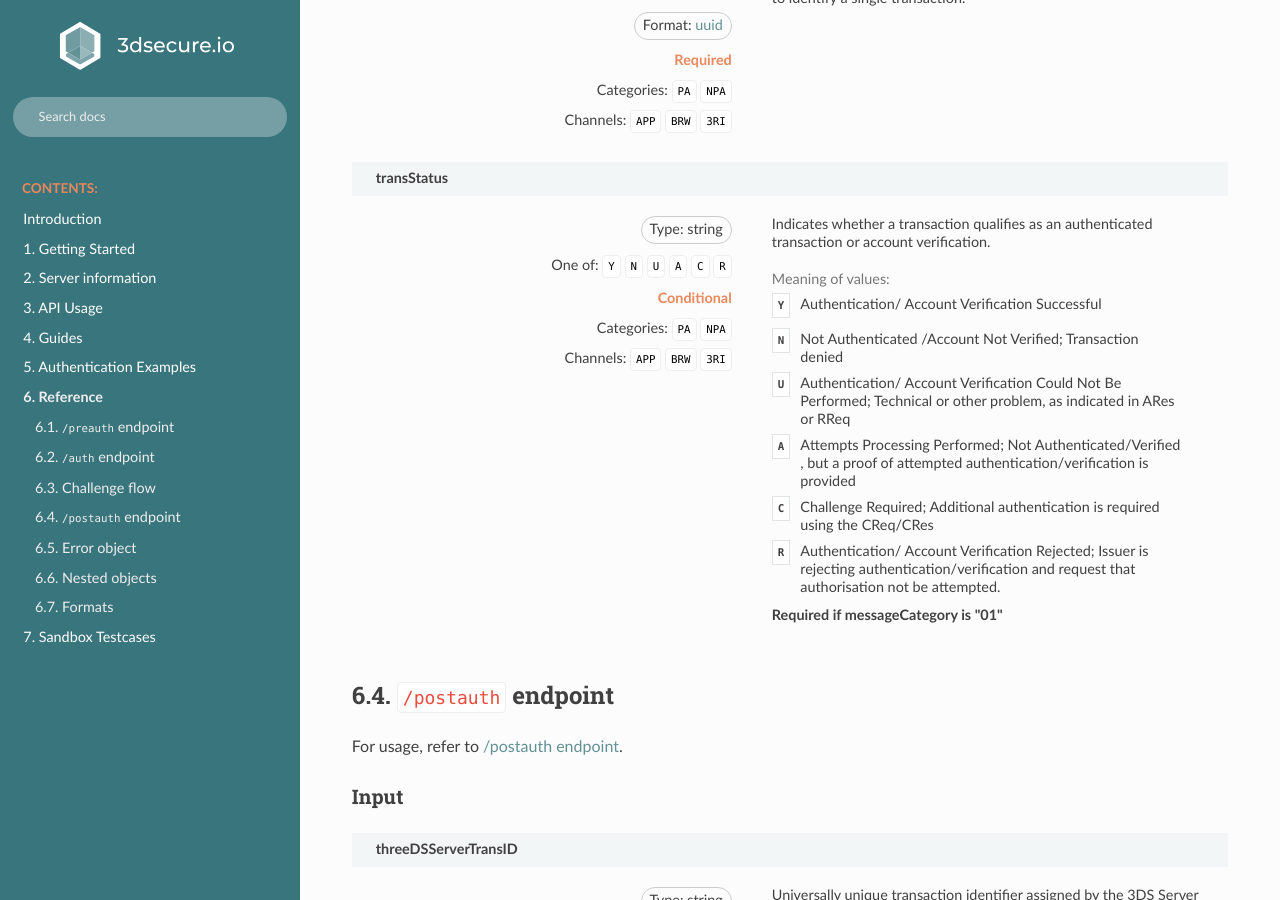
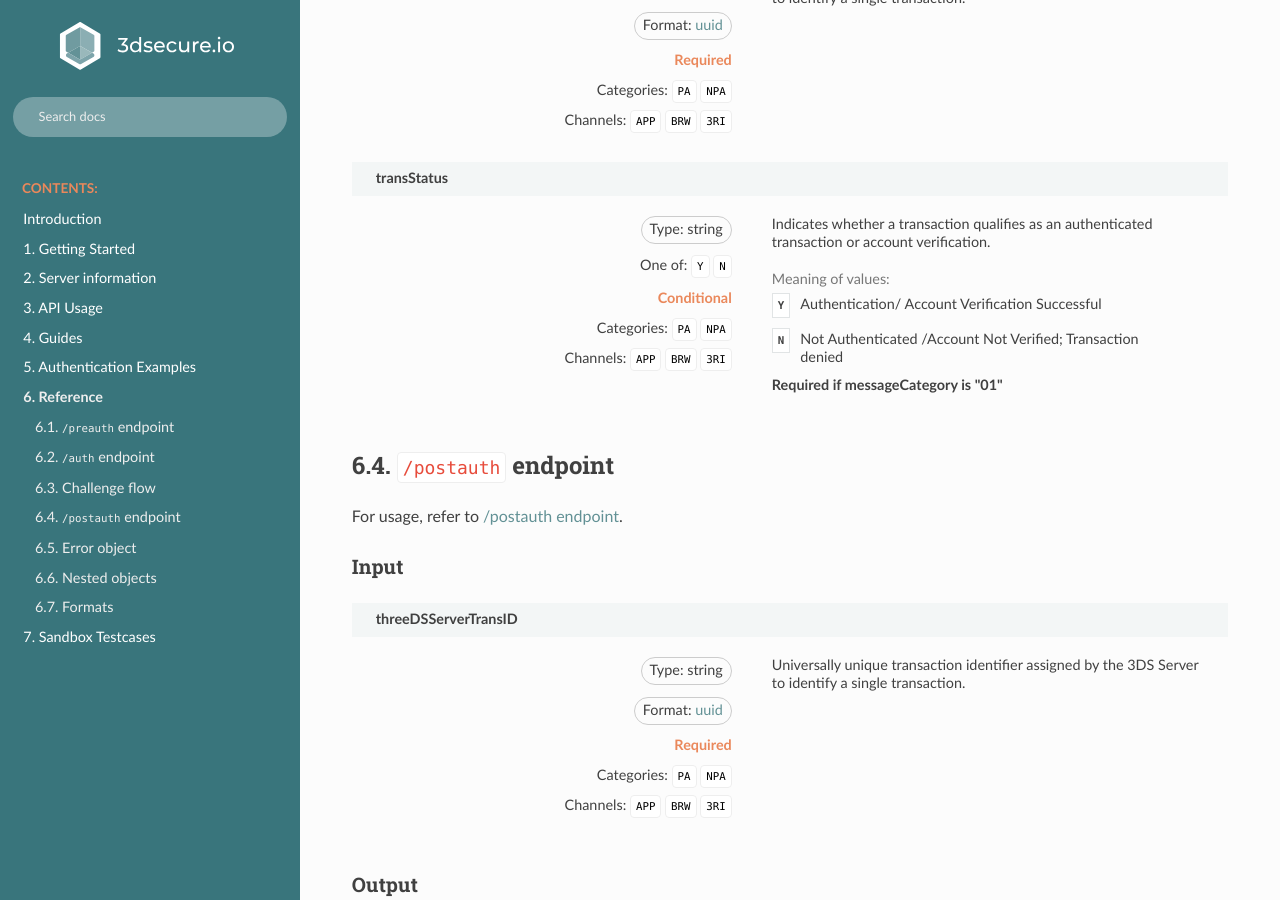
Before and after one commit to clearhaus/3DSv2-api-documentation, a Sphinx documentation site: the page built from source/reference.rst, in a window 1280 px wide and 900 px high, scrolled down 31287 px. Built offline with Sphinx 7.4.7 and the Read the Docs theme 2.0.0, drawn with Linux system fonts in a browser that asks for light colours; some of the changed text lies outside the part shown.

Commit message:
Narrow down possible transStatus responses.
In the 2.1.0 spec, there's no mention of the possible transStatus values
in the CRes and RReq. It's reasonable to assume that the description of
valid values in the 2.2.0 spec holds for the 2.1.0 spec. So narrow them
down.

```diff
--- a/source/_static/cres_210.html
+++ b/source/_static/cres_210.html
@@ -277,10 +277,6 @@ Type: string
 One of:
 <code><span class='pre'>Y</span></code>
 <code><span class='pre'>N</span></code>
-<code><span class='pre'>U</span></code>
-<code><span class='pre'>A</span></code>
-<code><span class='pre'>C</span></code>
-<code><span class='pre'>R</span></code>
 </div>
 </div>
 <div class='inclusion'><div class='dynamic'>Conditional</div>
@@ -316,14 +312,6 @@ Channels:
 <div class='enumValue'>Authentication/ Account Verification Successful</div>
 <div class='enumKey'>N</div>
 <div class='enumValue'>Not Authenticated /Account Not Verified; Transaction denied</div>
-<div class='enumKey'>U</div>
-<div class='enumValue'>Authentication/ Account Verification Could Not Be Performed; Technical or other problem, as indicated in ARes or RReq</div>
-<div class='enumKey'>A</div>
-<div class='enumValue'>Attempts Processing Performed; Not Authenticated/Verified , but a proof of attempted authentication/verification is provided</div>
-<div class='enumKey'>C</div>
-<div class='enumValue'>Challenge Required; Additional authentication is required using the CReq/CRes</div>
-<div class='enumKey'>R</div>
-<div class='enumValue'>Authentication/ Account Verification Rejected; Issuer is rejecting authentication/verification and request that authorisation not be attempted.</div>
 </div>
 <div class='conditions'>
 <div class=''>
--- a/source/_static/rreq_210.html
+++ b/source/_static/rreq_210.html
@@ -545,7 +545,6 @@ One of:
 <code><span class='pre'>N</span></code>
 <code><span class='pre'>U</span></code>
 <code><span class='pre'>A</span></code>
-<code><span class='pre'>C</span></code>
 <code><span class='pre'>R</span></code>
 </div>
 </div>
@@ -586,8 +585,6 @@ Channels:
 <div class='enumValue'>Authentication/ Account Verification Could Not Be Performed; Technical or other problem, as indicated in ARes or RReq</div>
 <div class='enumKey'>A</div>
 <div class='enumValue'>Attempts Processing Performed; Not Authenticated/Verified , but a proof of attempted authentication/verification is provided</div>
-<div class='enumKey'>C</div>
-<div class='enumValue'>Challenge Required; Additional authentication is required using the CReq/CRes</div>
 <div class='enumKey'>R</div>
 <div class='enumValue'>Authentication/ Account Verification Rejected; Issuer is rejecting authentication/verification and request that authorisation not be attempted.</div>
 </div>
```
